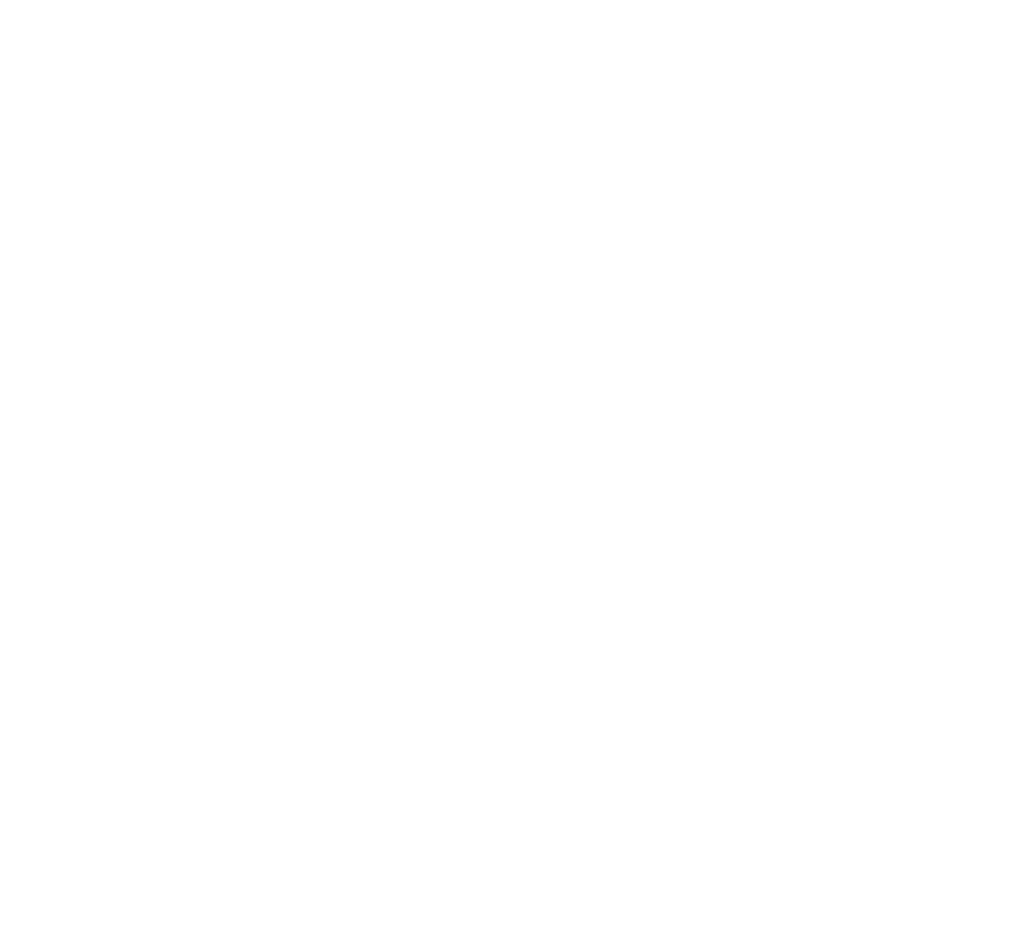
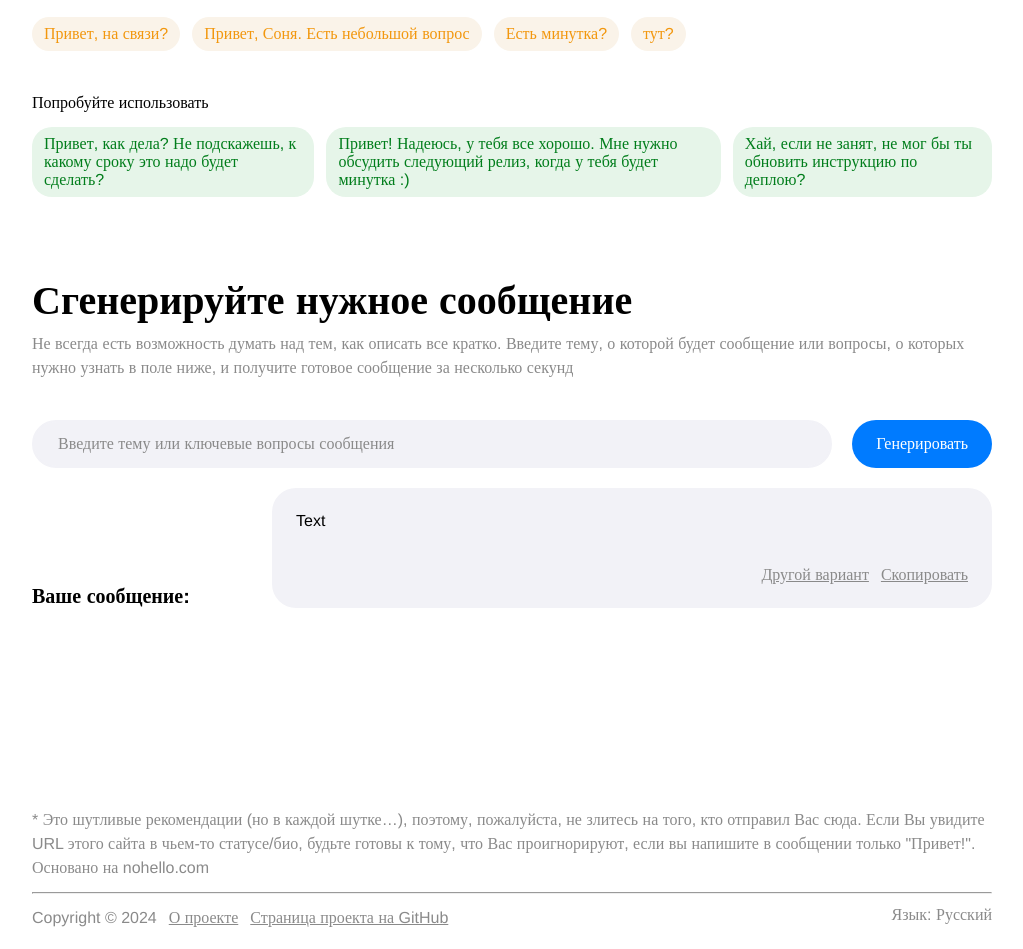
Before and after one commit to lletov/nohello-react, a React (Create React App) app: page / in a window 1280 px wide. Shown: the part 1383-2332 px from the top of the page, without its empty margins (128-1151 px from the left). Before the commit the page ends 1372 px from the top, so only its background shows below. Built offline with nearby package versions, Linux system fonts and the light colour scheme.

Commit message:
feat: add messages examples

```diff
--- a/src/App.css
+++ b/src/App.css
@@ -10,6 +10,15 @@
   --accent-blue: #007BFF;
   --gray: #8A8A8A;
   --light-gray: #F2F2F7;
+  --white: #FFF;
+  --accent-hover: #006ADC;
+  --black: #222222;
+}
+
+.app {
+  display: flex;
+  flex-direction: column;
+  gap: 80px;
 }
 
 * h1 {
@@ -89,6 +98,18 @@
   justify-content: center;
 }
 
+.dialog-message{
+  padding: 8px 12px;
+  border-radius: 20px;
+  width: fit-content;
+}
+
+.h2-content {
+  display: flex;
+  flex-direction: column;
+  gap: 8px;
+}
+
 .vertical-line-div {
   width: 1px;
   background-color: var(--light-gray);
@@ -118,3 +139,128 @@
   flex-direction: column;
   gap: 40px;
 }
+
+.example-block{
+  display: flex;
+  flex-direction: column;
+  gap: 12px;
+}
+
+.example-row{
+  display: flex;
+  flex-direction: row;
+  gap: 12px;
+}
+
+.message-example {
+  padding: 8px 12px;
+  border-radius: 20px;
+  width: fit-content;
+}
+
+.generator {
+  display: flex;
+  flex-direction: column;
+  gap: 40px;
+}
+
+.generator-forms {
+  display: flex;
+  flex-direction: column;
+  gap: 20px;
+}
+
+.input-form {
+  display: flex;
+  flex-direction: row;
+  gap: 20px;
+}
+
+.generator input {
+  width: 100%;
+  height: 48px;
+  border: solid 2px var(--light-gray);
+  border-radius: 24px;
+  background-color: var(--light-gray);
+  padding: 0px 24px;
+}
+
+.generator input::placeholder {
+  color: var(--gray);
+  font-size: 16px;
+}
+
+.generator input:focus {
+  outline: none !important;
+  border: solid 2px var(--accent-blue) ;
+}
+
+.m-button {
+  padding: 12px 24px;
+  border: none;
+  border-radius: 40px;
+  background-color: var(--accent-blue);
+  color: var(--white);
+  transition: 0.3s ease-in-out;
+}
+
+.m-button:hover {
+  cursor: pointer;
+  background-color: var(--accent-hover);
+  transition: 0.3s ease-in-out;
+}
+
+.message-res-form {
+  display: flex;
+  flex-direction: row;
+  justify-content: space-between;
+  align-items: end;
+}
+
+.message {
+  min-height: 120px;
+  background-color: var(--light-gray);
+  border-radius: 24px;
+  width: 720px;
+  padding: 24px;
+  display: flex;
+  flex-direction: column;
+  gap: 36px;
+}
+
+.message-btns {
+  display: flex;
+  flex-direction: row;
+  gap: 12px;
+  justify-content: end;
+}
+
+.footer {
+  display: flex;
+  flex-direction: column;
+  gap: 12px;
+}
+
+.footer-content {
+  display: flex;
+  flex-direction: row;
+  justify-content: space-between;
+}
+
+.footer-content-row {
+  padding: 0px 0px 12px 0px;
+  display: flex;
+  flex-direction: row;
+  gap: 12px;
+  align-items: center;
+}
+
+a {
+  color: var(--gray);
+  transition: 0.3s;
+}
+
+a:hover {
+  color: var(--black);
+  transition: 0.3s;
+}
--- a/src/App.js
+++ b/src/App.js
@@ -2,14 +2,19 @@ import './App.css';
 import { Header } from './components/Header';
 import { Banner } from './components/Banner';
 import { Reasons } from './components/Reasons';
+import { MessageGenerator } from './components/MessageGenerator';
+import { Footer } from './components/Footer';
+import {cssVars} from './CssVars'
 
 function App() {
   return (
-    <div className="App">
+    <div className="app">
       <Header/>
       <Banner/>
       <Reasons/>
-
+      <MessageGenerator/>
+      <Footer/>
+      <p>{cssVars.title}</p>
     </div>
   );
 }
--- /dev/null
+++ b/src/CssVars.js
@@ -0,0 +1,17 @@
+import React from 'react'
+
+export const cssVars = {
+        orange: '#F2970E',
+        light_orange: '#FAF3E9',
+        green: '#007D1B',
+        light_green: '#E6F5E9',
+        gray: '#8A8A8A',
+        light_gray: '#F2F2F7'
+}
+
+// --accent-blue: #007BFF;
+// --gray: #8A8A8A;
+// --light-gray: #F2F2F7;
+// --white: #FFF;
+// --accent-hover: #006ADC;
+// --black: #222222;
--- a/src/components/Banner.js
+++ b/src/components/Banner.js
@@ -3,7 +3,7 @@ import React from 'react'
 export const Banner = () => {
   return (
     <div className='content banner'>
-        <div className='banner-text'>
+        <div className='h2-content'>
             <h1>no hello</h1>
             <p className='gray-text'>
                 Пожалуйста, не начинайте разговор в чате с одного «привет». Сообщение без конткеста может заставить собеседника ждать и чувствовать себя немного расстроенным. Вместо этого проявите инициативу и включите свой вопрос или просьбу прямо в первое сообщение! *
--- /dev/null
+++ b/src/components/Footer.js
@@ -0,0 +1,23 @@
+import React from 'react'
+
+export const Footer = () => {
+  return (
+    <div className='content gray-text footer'>
+        <div style={{paddingTop: '120px'}}>
+        <p>* Это шутливые рекомендации (но в каждой шутке…), поэтому, пожалуйста, не злитесь на того, кто отправил Вас сюда.
+Если Вы увидите URL этого сайта в чьем-то статусе/био, будьте готовы к тому, что Вас проигнорируют, если вы напишите в сообщении только "Привет!". Основано на nohello.com</p>
+    </div>
+        <hr/>
+        <div className='footer-content'>
+            <div className='footer-content-row'>
+                <p>Copyright © 2024</p>
+                <a href=''>О проекте</a>
+                <a href=''>Страница проекта на GitHub</a>
+            </div>
+            <div>
+                Язык: Русский
+            </div>
+        </div>
+    </div>
+  )
+}
--- /dev/null
+++ b/src/components/Message.js
@@ -0,0 +1,18 @@
+import React from 'react'
+
+export const Message = () => {
+  return (
+    <div className='message-res-form'>
+        <div>
+            <h3>Ваше сообщение:</h3>
+        </div>
+        <div className='message'>
+            <div>Text</div>
+            <div className='message-btns'>
+                <a href='#'>Другой вариант</a>
+                <a href='#'>Скопировать</a>
+            </div>
+        </div>
+    </div>
+  )
+}
--- /dev/null
+++ b/src/components/MessageExample.js
@@ -0,0 +1,14 @@
+import React from 'react'
+import { cssVars } from '../CssVars'
+
+export const MessageExample = ({text, tone}) => {
+  return (
+    <div
+        className='message-example'
+        style={{backgroundColor: tone =='right' ? cssVars.light_green : cssVars.light_orange,
+                color: tone =='right'? cssVars.green : cssVars.orange}}
+    >
+        { text }
+    </div>
+  )
+}
--- /dev/null
+++ b/src/components/MessageGenerator.js
@@ -0,0 +1,27 @@
+import React from 'react'
+import { Message } from './Message'
+
+export const MessageGenerator = () => {
+  return (
+    <div className='content generator'>
+        <div className='h2-content'>
+            <h2>Сгенерируйте нужное сообщение</h2>
+            <p className='gray-text'>
+            Не всегда есть возможность думать над тем, как описать все кратко. Введите тему, о которой будет сообщение или вопросы, о которых нужно узнать в поле ниже, и получите готовое сообщение за несколько секунд
+            </p>
+        </div>
+        <div className='generator-forms'>
+            <div className='input-form'>
+                <input
+                placeholder='Введите тему или ключевые вопросы сообщения'
+                maxLength={140}
+                ></input>
+                <button className='m-button'>Генерировать</button>
+            </div>
+            <div>
+                <Message/>
+            </div>
+        </div>
+    </div>
+  )
+}
--- a/src/components/Reasons.js
+++ b/src/components/Reasons.js
@@ -1,4 +1,5 @@
 import React from 'react'
+import { MessageExample } from './MessageExample'
 
 export const Reasons = () => {
   return (
@@ -13,7 +14,7 @@ export const Reasons = () => {
         </div>
         <div className='text-column'>
           <p>Если вы считаете, что просто сказать "Привет" и задать вопрос - это немного грубовато, вы все равно можете предварить свое сообщение таким количеством любезностей, какое сочтете нужным.</p>
-          <p>Кажется банальным, но описание своего вопроса до получения отклика от собеседника, делает возможным асинхронное общение. Если собеседник в отъезде, и вы уходите до его возвращения, он все равно сможет ответить на ваш вопрос, вместо того, чтобы просто смотреть на "Привет" и гадать, что вы хотели.</p>
+          <p>Кажется банальным, но описание своего вопроса до получения отклика от собеседника, делает возможным <strong>асинхронное общение</strong>. Если собеседник в отъезде, и вы уходите до его возвращения, он все равно сможет ответить на ваш вопрос, вместо того, чтобы просто смотреть на "Привет" и гадать, что вы хотели.</p>
           <p>Когда общение идет правильно - всем хорошо!</p>
         </div>
       </div>
@@ -21,13 +22,22 @@ export const Reasons = () => {
         <div>
           <h3>Еще несколько примеров</h3>
         </div>
-        <div>
+        <div className='example-block'>
           <p>Вместо этого</p>
-          <div></div>
+          <div className='example-row'>
+            <MessageExample text={'Привет, на связи?'} tone={'wrong'}/>
+            <MessageExample text={'Привет, Соня. Есть небольшой вопрос'} tone={'wrong'}/>
+            <MessageExample text={'Есть минутка?'} tone={'wrong'}/>
+            <MessageExample text={'тут?'} tone={'wrong'}/>
+          </div>
         </div>
-        <div>
+        <div  className='example-block'>
           <p>Попробуйте использовать</p>
-          <div></div>
+          <div className='example-row'>
+            <MessageExample text={'Привет, как дела? Не подскажешь, к какому сроку это надо будет сделать?'} tone={'right'}/>
+            <MessageExample text={'Привет! Надеюсь, у тебя все хорошо. Мне нужно обсудить следующий релиз, когда у тебя будет минутка :)'} tone={'right'}/>
+            <MessageExample text={'Хай, если не занят, не мог бы ты обновить инструкцию по деплою?'} tone={'right'}/>
+          </div>
         </div>
       </div>
     </div>
```
Also changed, not shown: src/components/DialogMessage.js (added, +28 -0 lines), src/components/Disclaimer.js (added, +10 -0 lines).
